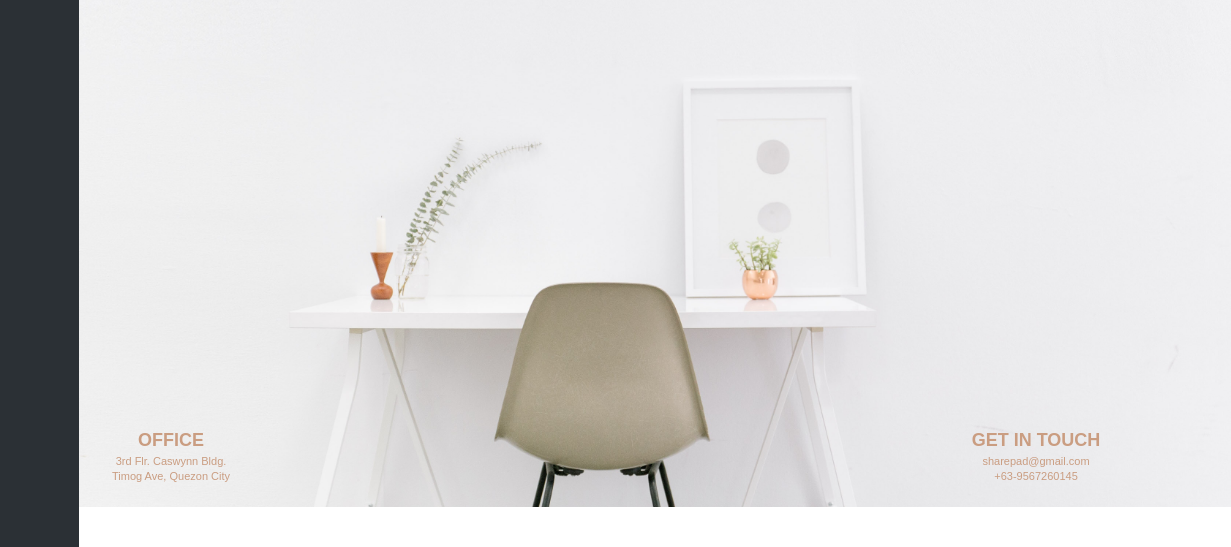
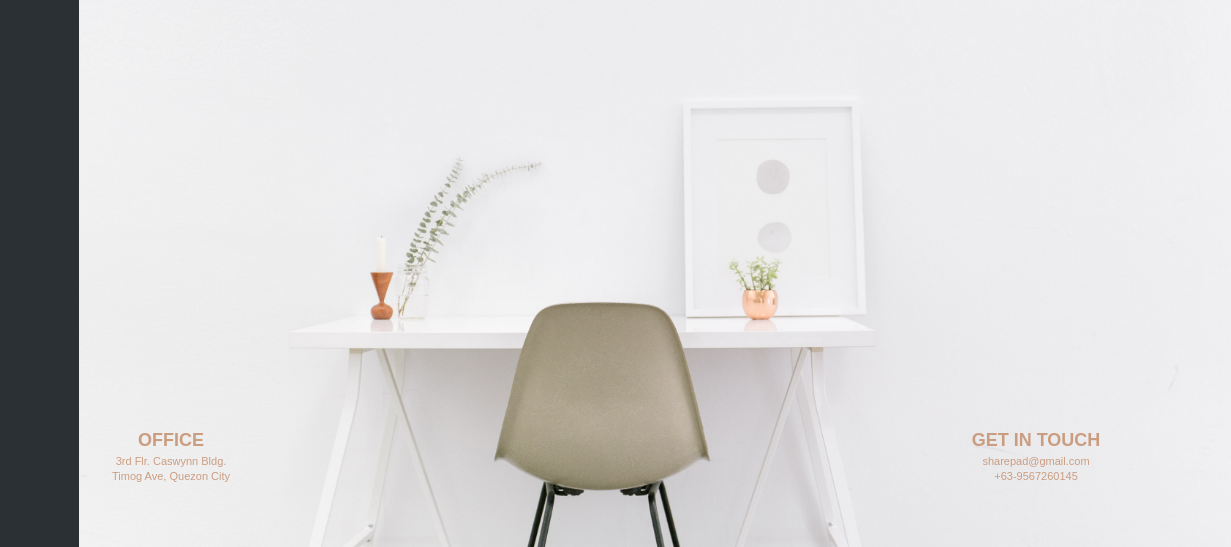
Before and after one commit to yhammey/sharepad, a plain HTML site: page index.html in a window 1280 px wide. Shown: the part 253-800 px from the top of the page, 49-1280 px from the left. Drawn offline with nearby package versions, Linux system fonts and the light colour scheme; a small style sheet from the web is missing.

Commit message:
second commit

```diff
--- a/assets/css/style2.css
+++ b/assets/css/style2.css
@@ -214,7 +214,7 @@ img[alt="home"] {
 
 .home-img {
         width: 100vw;
-    min-height: 95vh;
+   height: 100%;
     background-image: url(../images/bg3.jpg);
     background-repeat: no-repeat;
     background-size: cover;
```
